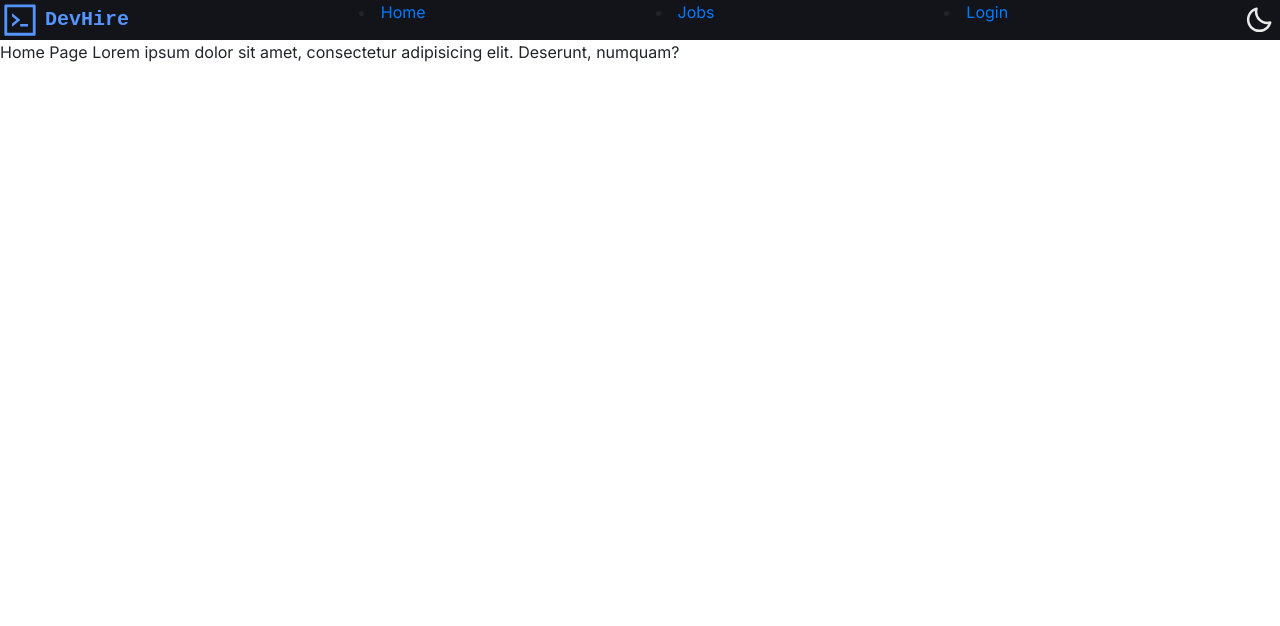
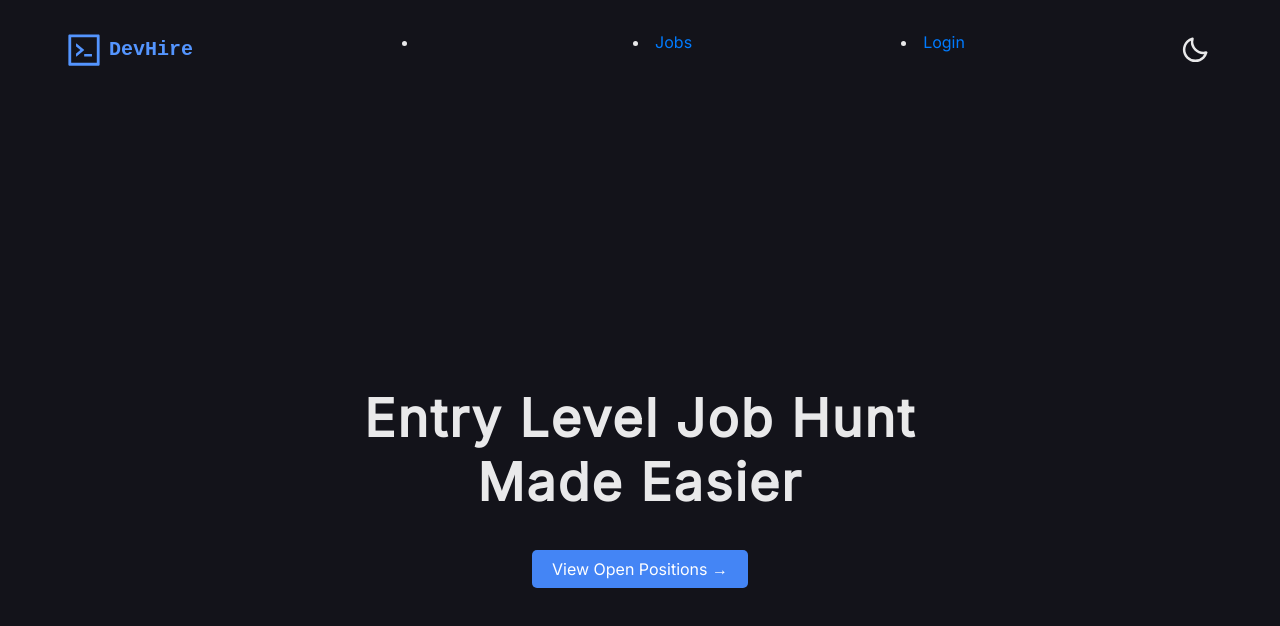
Before and after one commit to sahirmpatel/job-listing, a React (Create React App) app: page / in a window 1280 px wide. Shown: the top 626 px of the page. Built offline with nearby package versions, Linux system fonts and the light colour scheme; what javascript-time-ago would draw is missing.

Commit message:
universal padding and darkmode toggle..  landing and login page styled a little better

```diff
--- a/src/App.js
+++ b/src/App.js
@@ -1,4 +1,4 @@
-import React from 'react'
+import {React,useContext} from 'react'
 import {
   BrowserRouter as Router,
   Switch,
@@ -6,15 +6,25 @@ import {
   Link
 } from "react-router-dom";
 import NavBar from './components/NavBar';
-
+import ThemeContext from "./context/ThemeContext";
 import JobListings from './pages/JobListings'
 import Landing from './pages/Landing'
 import Login from './pages/Login'
+import styled from 'styled-components'
+
+const MainAppDiv = styled.div`
+background-color: ${(props) => (props.darkmode ? "#13131A" : "#FAFAFB")};
+color: ${(props) => (props.darkmode ? "#e9e9ea" : "#40404C")};
+padding: 30px calc((100vw * 0.6) / 12);
+transition: background-color 0.3s ease-out;
+`
+
 const App = () => {
+  const { dark } = useContext(ThemeContext);
   return (
     <Router>
 
-    <div>
+    <MainAppDiv darkmode={dark} >
 
         <NavBar/>
        {/* A <Switch> looks through its children <Route>s and
@@ -31,7 +41,7 @@ const App = () => {
           </Route>
         </Switch>
 
-    </div>
+    </MainAppDiv>
     </Router>
   )
 }
--- a/src/components/NavBar.js
+++ b/src/components/NavBar.js
@@ -52,12 +52,14 @@ export default function NavBar() {
   return (
 
     <HeaderBand darkmode={dark}>
+      <Link to="/" >
       <LogoParent>
         <Logo />
         DevHire
       </LogoParent>
+      </Link>
       <li>
-              <Link to="/">Home</Link>
+
             </li>
             <li>
               <Link to="/joblistings">Jobs</Link>
--- a/src/pages/JobListings.js
+++ b/src/pages/JobListings.js
@@ -14,7 +14,7 @@ import JobCardBig from "../components/JobCardBig";
 
 const AppParent = styled.div`
   background-color: ${(props) => (props.darkmode ? "#13131A" : "#FAFAFB")};
-  padding: 30px calc((100vw * 0.6) / 12);
+  // padding: 30px calc((100vw * 0.6) / 12);
   transition: background-color 0.3s ease-out;
 `;
 
--- a/src/pages/Landing.js
+++ b/src/pages/Landing.js
@@ -1,10 +1,40 @@
 import React from 'react'
+import styled from 'styled-components'
+
+const LandingMainDiv=styled.div`
+height:100vh;
+display:flex;
+justify-content:center;
+align-items:center;
+flex-direction: column;
+`
+const LandingHeroH1=styled.h1`
+font-size: 52px;
+    font-weight: 800;
+    letter-spacing: 2px;
+    line-height:64px;
+    text-align:center;
+`
+
+const LandingHeroButton=styled.button`
+padding: 10px 20px;
+    border-radius: 5px;
+    background: #4485f5;
+    color: white;
+    /* font-size: 20px; */
+    border: none;
+`
 
 const Landing = () => {
     return (
-        <div>
-            Home Page Lorem ipsum dolor sit amet, consectetur adipisicing elit. Deserunt, numquam?
-        </div>
+        <LandingMainDiv>
+            <LandingHeroH1>
+            Entry Level Job Hunt <br /> Made Easier
+            </LandingHeroH1>
+<LandingHeroButton>
+    View Open Positions &#8594;
+</LandingHeroButton>
+        </LandingMainDiv>
     )
 }
 
--- a/src/pages/Login.js
+++ b/src/pages/Login.js
@@ -1,16 +1,35 @@
 import React from 'react'
+import styled from 'styled-components'
+
+const LoginMainDiv=styled.div`
+height:100vh;
+display:flex;
+justify-content:center;
+align-items:center;
+flex-direction: column;
+`
+
+const LoginButton=styled.button`
+padding: 10px 20px;
+    border-radius: 5px;
+    background: #4485f5;
+    color: white;
+    /* font-size: 20px; */
+    border: none;
+`
 
 const Login = () => {
     return (
-        <div>
+        <LoginMainDiv>
             Login
             <form action="">
                 <input type="email" placeholder="email" />
                 <input type="password" name="" id="" />
-                <button type="submit">Login</button>
+
             </form>
+            <LoginButton type="submit">Login</LoginButton>
             New User? <a href="">Create Account</a>
-        </div>
+        </LoginMainDiv>
     )
 }
 
```
